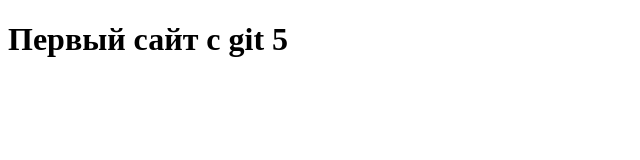
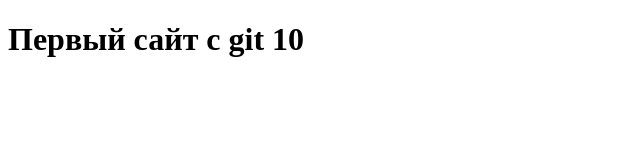
Before and after one commit to sergeystarodub/portfolio-site, a plain HTML site: page index.html in a window 1280 px wide. Shown: the full height of the page, 0-640 px from the left. Drawn offline with Linux system fonts and the light colour scheme.

Commit message:
change title

```diff
--- a/index.html
+++ b/index.html
@@ -6,7 +6,7 @@
     <title>Document</title>
 </head>
 <body>
-    <h1>Первый сайт с git 5</h1>
+    <h1>Первый сайт с git 10</h1>
 
     <nav class="nav"><a href=""></a><a href=""></a><a href=""></a></nav>
 </body>
```
